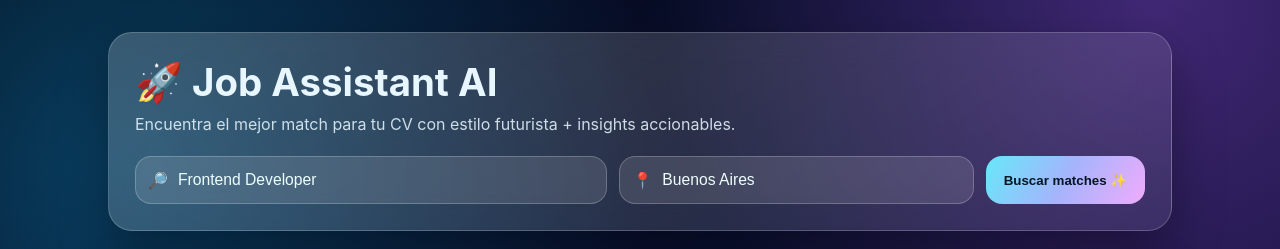
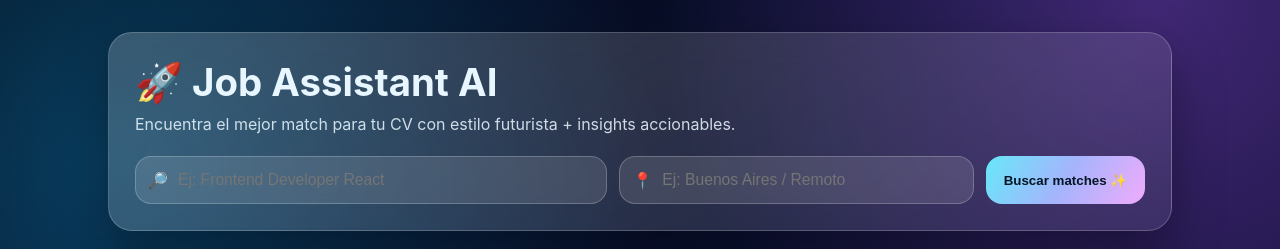
Before and after one commit to AndyV01/job-assistant-ai, a React app in the folder frontend/: page / in a window 1280 px wide. Shown: the top 249 px of the page. Built offline with nearby package versions, Linux system fonts and the light colour scheme; no server answers; the HTML template or start-up script is replaced by a standard one.

Commit message:
feat: dynamic results count from Adzuna API

```diff
--- a/frontend/src/App.jsx
+++ b/frontend/src/App.jsx
@@ -97,13 +97,13 @@ const SkeletonCard = () => (
 );
 
 function App() {
-  const [keywords, setKeywords] = useState("Frontend Developer");
-  const [location, setLocation] = useState("Buenos Aires");
+  const [keywords, setKeywords] = useState();
+  const [location, setLocation] = useState();
   const [loading, setLoading] = useState(false);
   const [error, setError] = useState("");
   const [results, setResults] = useState(null);
 
-  const topMatches = useMemo(() => results?.analyses?.slice(0, 3) || [], [results]);
+  const topMatches = useMemo(() => results?.analyses || [], [results]);
 
   const runPipeline = async (e) => {
     e.preventDefault();
```
